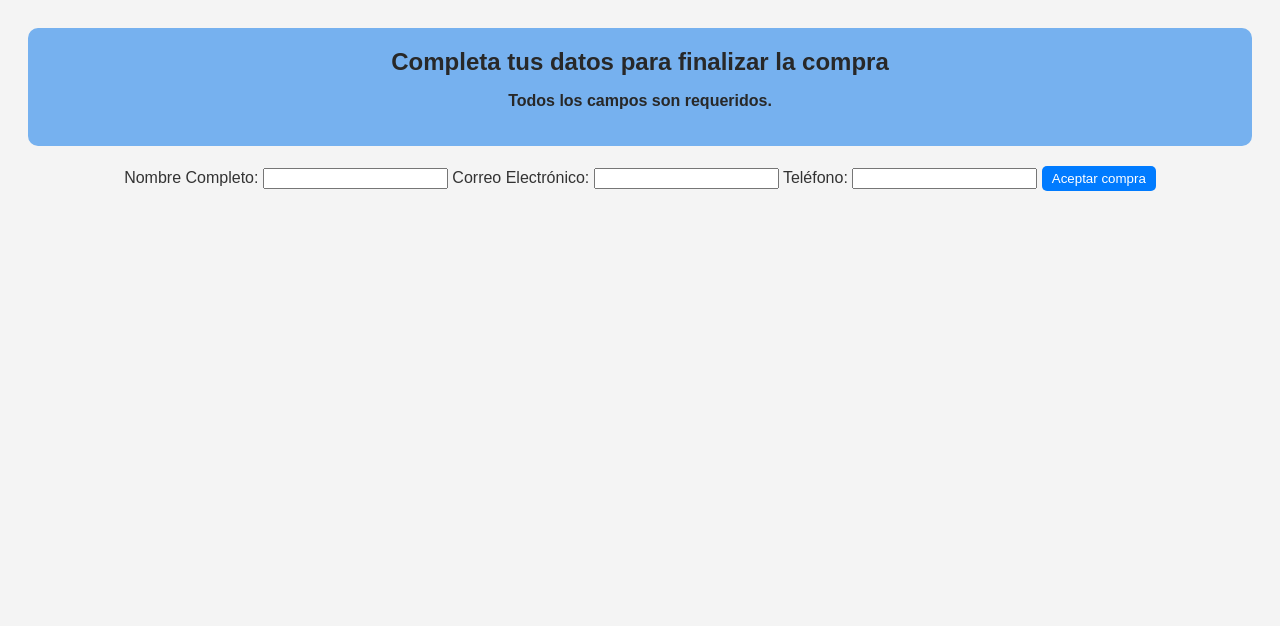
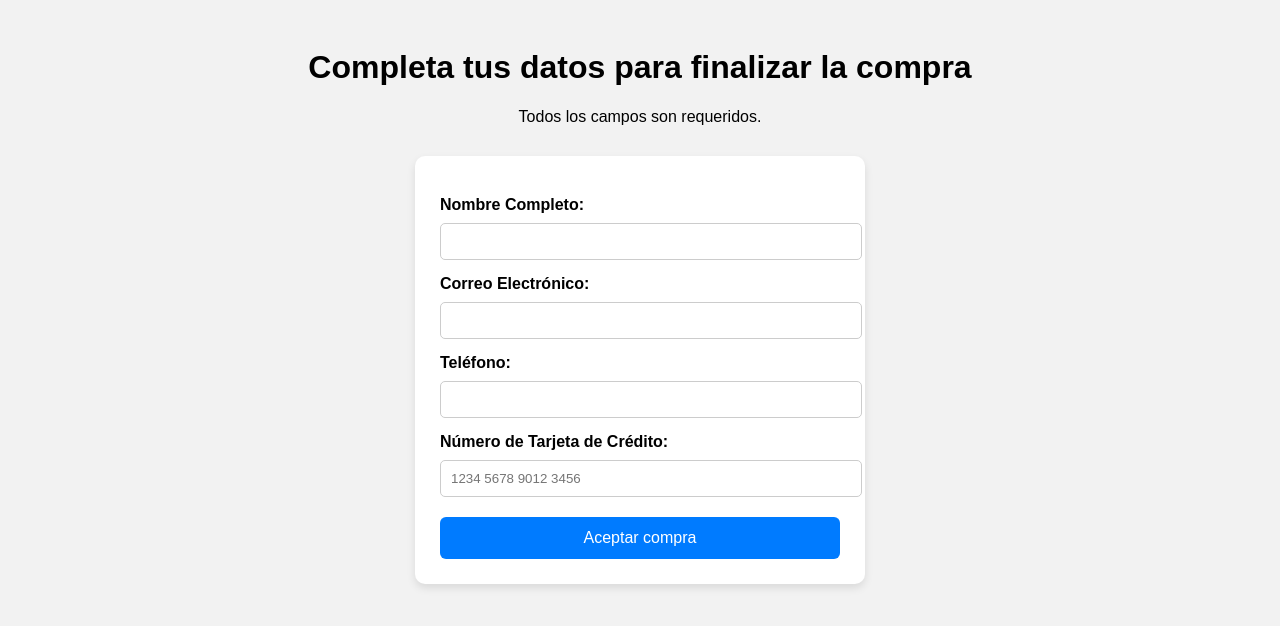
Before and after one commit to silviavarela96/Lenguaje-Marca, a plain HTML site: page JavaScript/3era EVALUACIÓN/PROYECTO-CARRITO/pago.html in a window 1280 px wide. Drawn offline with Linux system fonts and the light colour scheme.

Commit message:
proyecto carrito finalizado

```diff
--- a/JavaScript/3era EVALUACIÓN/PROYECTO-CARRITO/pago.html
+++ b/JavaScript/3era EVALUACIÓN/PROYECTO-CARRITO/pago.html
@@ -4,7 +4,7 @@
     <meta charset="UTF-8">
     <meta name="viewport" content="width=device-width, initial-scale=1.0">
     <title>Formulario de Pago</title>
-    <link rel="stylesheet" href="styles.css">
+    <link rel="stylesheet" href="styles2.css">
 </head>
 <body>
     <header>
@@ -22,6 +22,9 @@
         <label for="phone">Teléfono:</label>
         <input type="tel" id="telefono" name="telefono" required>
 
+        <label for="tarjeta">Número de Tarjeta de Crédito:</label>
+        <input type="text" id="tarjeta" name="tarjeta" required pattern="[0-9\s]{13,19}" maxlength="19" placeholder="1234 5678 9012 3456">
+
         <button type="submit">Aceptar compra</button>
     </form>
 
@@ -29,8 +32,8 @@
 
     <script>
         document.getElementById('formulario').addEventListener('submit', function(event) {
-            event.preventDefault();
-            document.getElementById('mensaje').style.display = 'block';
+        event.preventDefault();
+        document.getElementById('mensaje').style.display = 'block';
         });
     </script>
 </body>
--- /dev/null
+++ b/JavaScript/3era EVALUACIÓN/PROYECTO-CARRITO/styles2.css
@@ -0,0 +1,55 @@
+body {
+    font-family: sans-serif;
+    background-color: #f2f2f2;
+    padding: 20px;
+}
+
+header {
+    text-align: center;
+    margin-bottom: 30px;
+}
+
+form {
+    max-width: 400px;
+    margin: 0 auto;
+    background-color: white;
+    padding: 25px;
+    border-radius: 10px;
+    box-shadow: 0 4px 8px rgba(0,0,0,0.1);
+}
+
+label {
+    display: block;
+    margin-bottom: 5px;
+    font-weight: bold;
+    margin-top: 15px;
+}
+
+input {
+    width: 100%;
+    padding: 10px;
+    margin-top: 4px;
+    border: 1px solid #ccc;
+    border-radius: 5px;
+}
+
+button {
+    margin-top: 20px;
+    padding: 12px;
+    width: 100%;
+    background-color: #007bff;
+    color: white;
+    border: none;
+    border-radius: 6px;
+    font-size: 16px;
+    cursor: pointer;
+}
+
+button:hover {
+    background-color: #0056b3;
+}
+
+#mensaje {
+    text-align: center;
+    margin-top: 20px;
+}
```
Also changed, not shown: JavaScript/3era EVALUACIÓN/PROYECTO-CARRITO/proyecto.html (+50 -21 lines).
